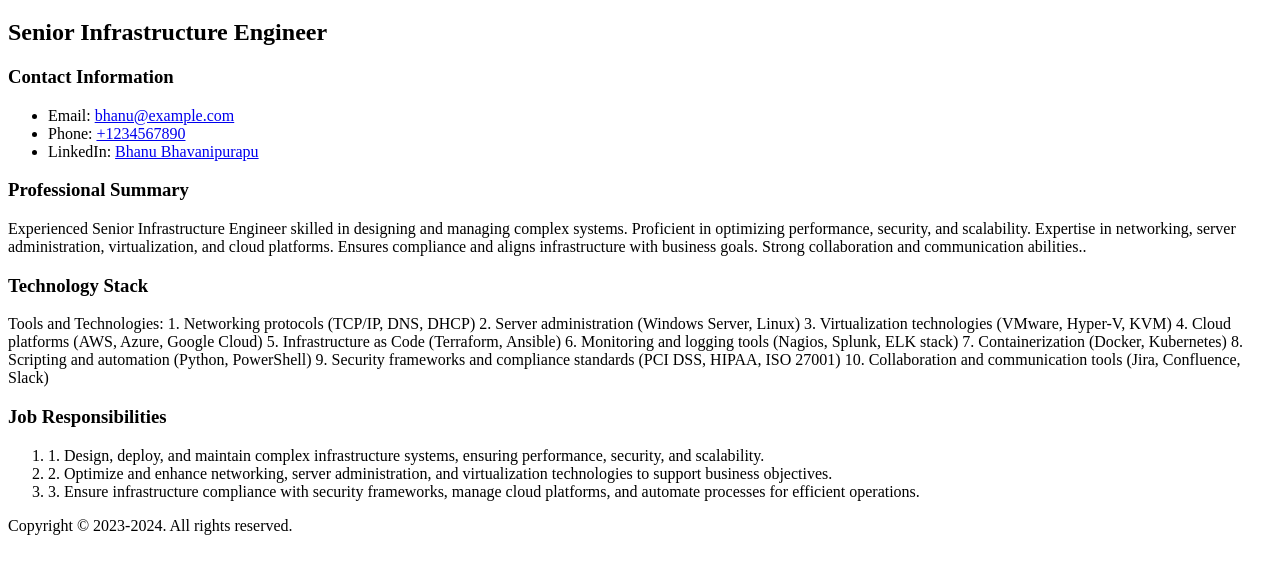
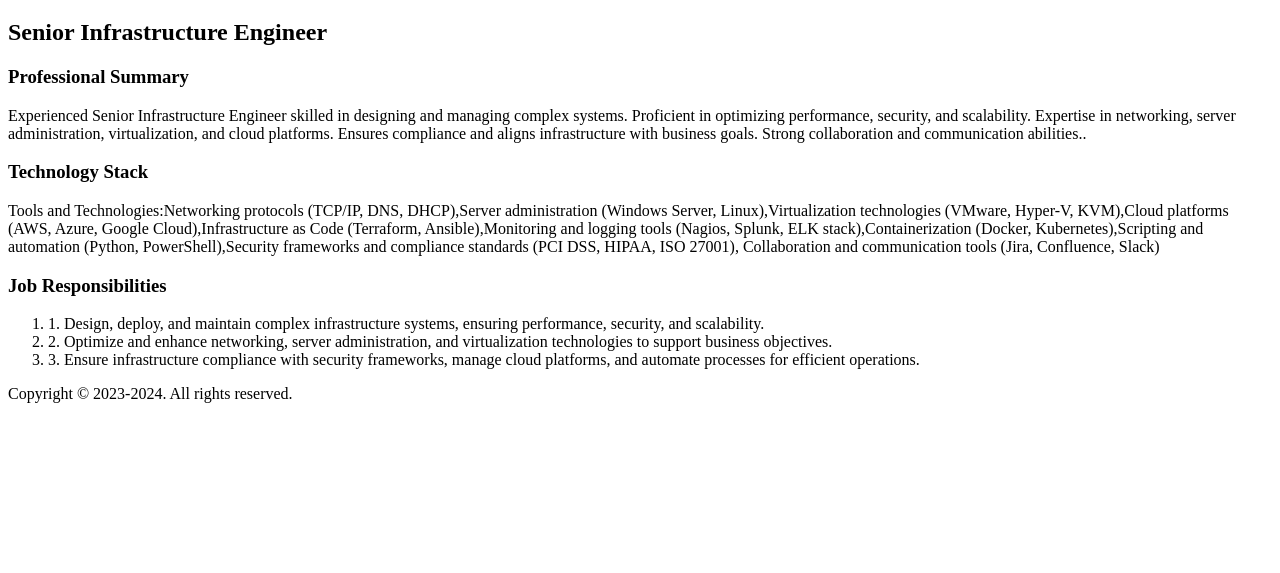
Before and after one commit to leanautomation91/bhabhava.github.io, a plain HTML site: page index.html in a window 1280 px wide. Shown: the part 87-660 px from the top of the page. Drawn offline with Linux system fonts and the light colour scheme.

Commit message:
changes made

```diff
--- a/index.html
+++ b/index.html
@@ -17,42 +17,27 @@
   <link rel="apple-touch-icon" href="icon.png"> -->
   <!-- Place favicon.ico in the root directory -->
 
-  <link rel="stylesheet" href="styles.css">
+  <link rel="stylesheet" href="/Users/bhanuprakash/Downloads/git/bhabhava.github.io/styles.css">
   <link href="https://fonts.googleapis.com/css2?family=Open+Sans:wght@300&display=swap" rel="stylesheet">
 
-  <meta name="theme-color" content="#ffffff">
+  <meta name="theme-color" content="#fffaff">
 </head>
 <body>
   <header> Bhanus Portfolio </header>
-<div class="HomePage">
+<div class="home-page">
   <h1>Bhanu Bhavanipurapu</h1>
   <h2>Senior Infrastructure Engineer</h2>
-  <h3>Contact Information</h3>
-  <ul>
-    <li>Email: <a href="mailto:bhanu@example.com">bhanu@example.com</a></li>
-    <li>Phone: <a href="tel:+1234567890">+1234567890</a></li>
-    <li>LinkedIn: <a href="https://www.linkedin.com/in/bhanubhavanipurapu">Bhanu Bhavanipurapu</a></li>
-  </ul>
-
   <h3>Professional Summary</h3>
   <p>Experienced Senior Infrastructure Engineer skilled in designing and managing complex systems. Proficient in optimizing performance, security, and scalability. Expertise in networking, server administration, virtualization, and cloud platforms. Ensures compliance and aligns infrastructure with business goals. Strong collaboration and communication abilities..</p>
   <h3>Technology Stack</h3>
-  <p> Tools and Technologies:
-    1. Networking protocols (TCP/IP, DNS, DHCP)
-    2. Server administration (Windows Server, Linux)
-    3. Virtualization technologies (VMware, Hyper-V, KVM)
-    4. Cloud platforms (AWS, Azure, Google Cloud)
-    5. Infrastructure as Code (Terraform, Ansible)
-    6. Monitoring and logging tools (Nagios, Splunk, ELK stack)
-    7. Containerization (Docker, Kubernetes)
-    8. Scripting and automation (Python, PowerShell)
-    9. Security frameworks and compliance standards (PCI DSS, HIPAA, ISO 27001)
-    10. Collaboration and communication tools (Jira, Confluence, Slack)</p>
-    <h3>Job Responsibilities</h3>
+  <p> Tools and Technologies:Networking protocols (TCP/IP, DNS, DHCP),Server administration (Windows Server, Linux),Virtualization technologies (VMware, Hyper-V, KVM),Cloud platforms (AWS, Azure, Google Cloud),Infrastructure as Code (Terraform, Ansible),Monitoring and logging tools (Nagios, Splunk, ELK stack),Containerization (Docker, Kubernetes),Scripting and automation (Python, PowerShell),Security frameworks and compliance standards (PCI DSS, HIPAA, ISO 27001), Collaboration and communication tools (Jira, Confluence, Slack)</p>
+
+
+  <h3>Job Responsibilities</h3>
     <ol>
-        <li>1. Design, deploy, and maintain complex infrastructure systems, ensuring performance, security, and scalability.</li>
-        <li>2. Optimize and enhance networking, server administration, and virtualization technologies to support business objectives.</li>
-        <li>3. Ensure infrastructure compliance with security frameworks, manage cloud platforms, and automate processes for efficient operations.</li>
+          <li>1. Design, deploy, and maintain complex infrastructure systems, ensuring performance, security, and scalability.</li>
+          <li>2. Optimize and enhance networking, server administration, and virtualization technologies to support business objectives.</li>
+          <li>3. Ensure infrastructure compliance with security frameworks, manage cloud platforms, and automate processes for efficient operations.</li>
     </ol>
     </div>
     <footer>Copyright © 2023-2024. All rights reserved.</footer>
```
